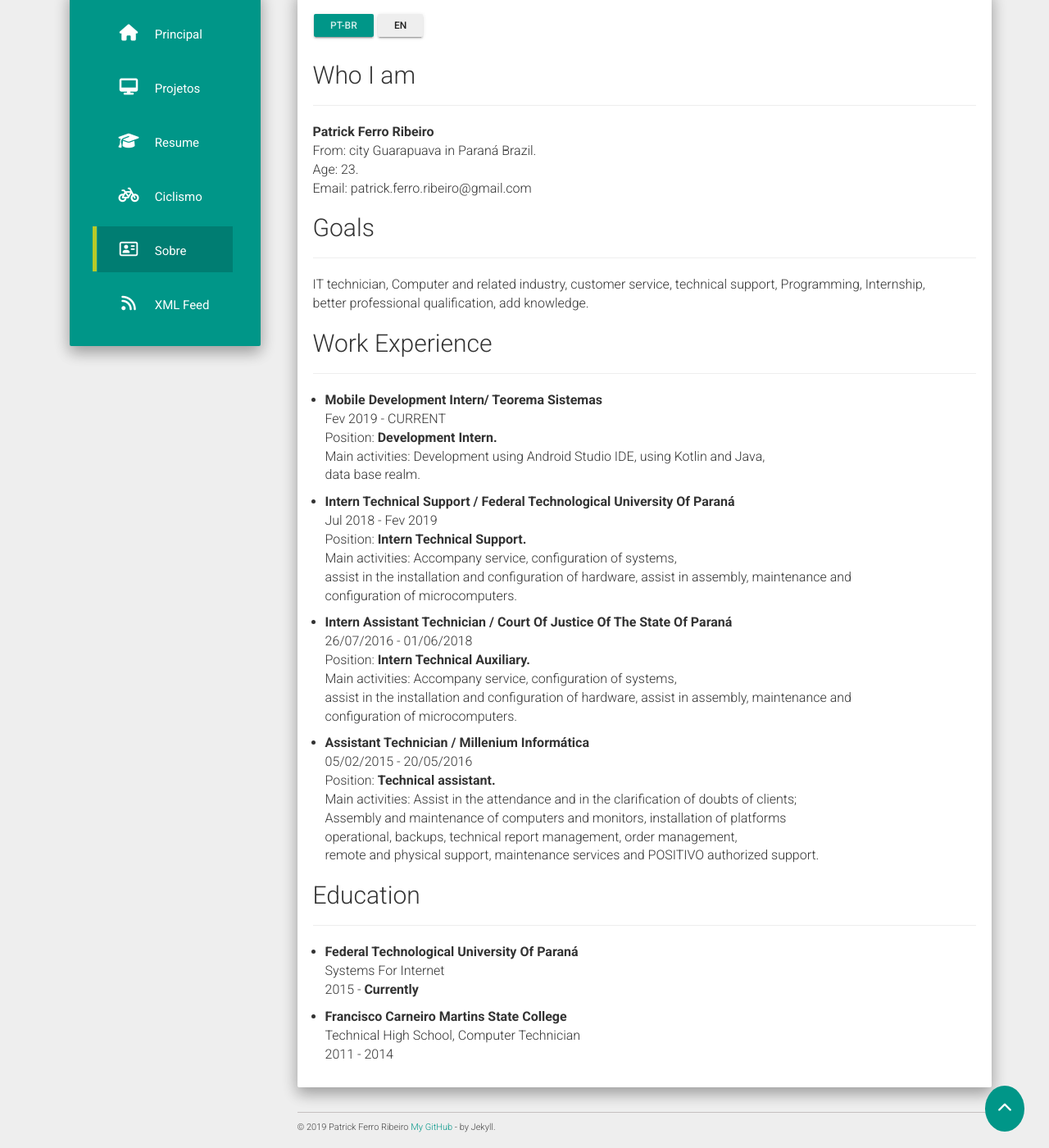
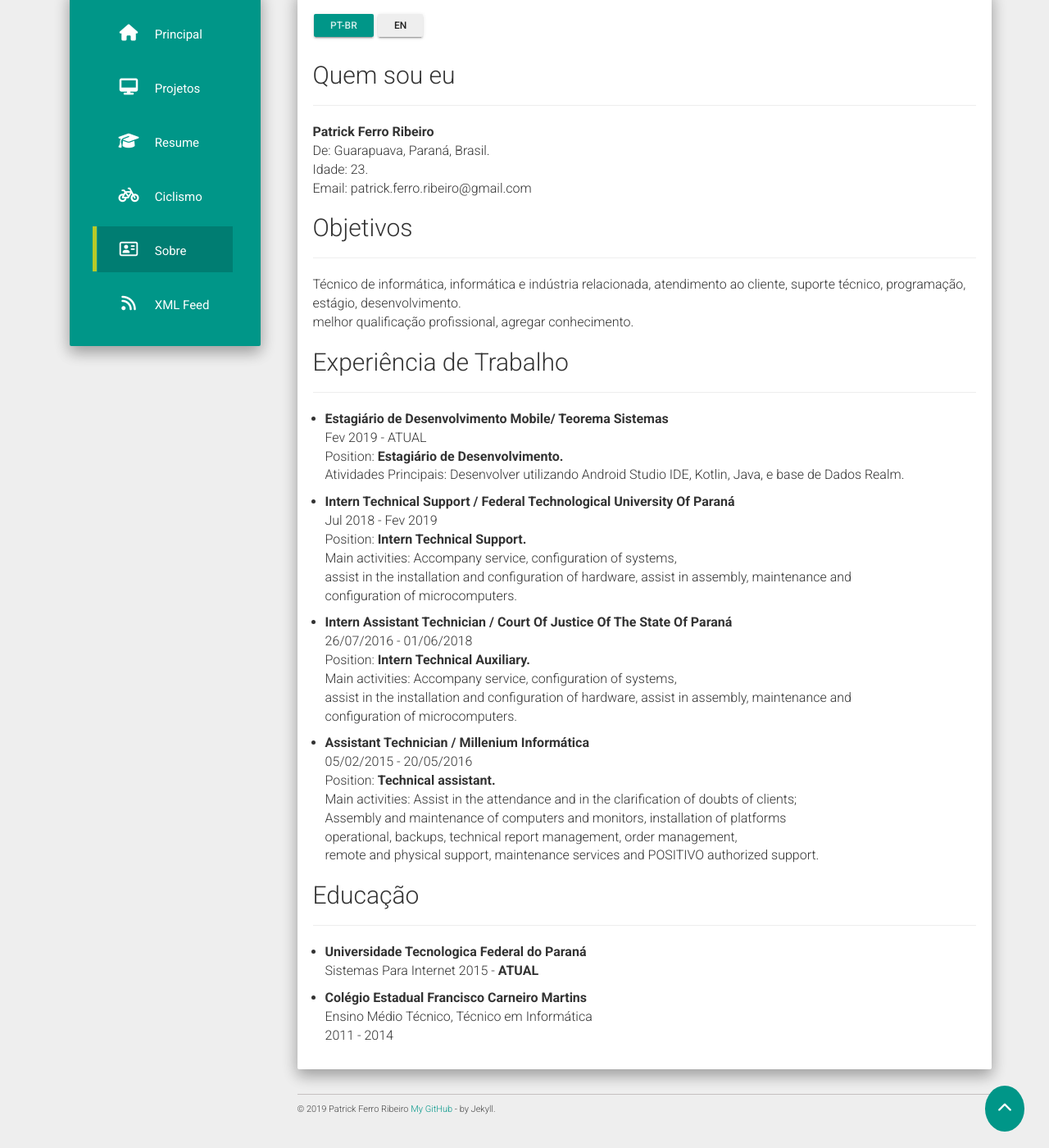
Before and after one commit to riberman/riberman.github.io, a Jekyll site: the page built from sobre.md, in a window 1280 px wide and 1400 px high, scrolled down 220 px. Shown: the whole window at 82% size. Built offline with Jekyll 4.4.1, drawn with Linux system fonts in a browser that asks for light colours; nearby versions of some CDN libraries.

Commit message:
Update about.

```diff
--- a/sobre.md
+++ b/sobre.md
@@ -6,25 +6,24 @@ permalink: /sobre/
 
 [PT-BR](https://riberman.github.io/sobre/){:rel='something'}{:.btn}{:.btn-sm}{:.btn-primary}{:.btn-raised}  [EN](https://riberman.github.io/about/){:rel='something'}{:.btn}{:.btn-sm}{:.btn-default}{:.btn-raised}
 
-## Who I am
+## Quem sou eu
 ___
 **Patrick Ferro Ribeiro**
-From: city Guarapuava in Paraná Brazil.
-Age: 23.
+De: Guarapuava, Paraná, Brasil.
+Idade: 23.
 Email: patrick.ferro.ribeiro@gmail.com
 
-## Goals
+## Objetivos
 ___
-IT technician, Computer and related industry, customer service, technical support, Programming, Internship,
-better professional qualification, add knowledge.
+Técnico de informática, informática e indústria relacionada, atendimento ao cliente, suporte técnico, programação,   estágio, desenvolvimento.
+melhor qualificação profissional, agregar conhecimento.
 
-## Work Experience
+## Experiência de Trabalho
 ___
- - **Mobile Development Intern/ Teorema Sistemas**
-Fev 2019 - CURRENT
-Position: **Development Intern.**
-Main activities: Development using Android Studio IDE, using Kotlin and Java,
-data base realm.
+ - **Estagiário de Desenvolvimento Mobile/ Teorema Sistemas**
+Fev 2019 - ATUAL
+Position: **Estagiário de Desenvolvimento.**
+Atividades Principais: Desenvolver utilizando Android Studio IDE, Kotlin, Java, e base de Dados Realm.
 
  - **Intern Technical Support / Federal Technological University Of Paraná**
 Jul 2018 - Fev 2019
@@ -48,13 +47,13 @@ Assembly and maintenance of computers and monitors, installation of platforms
 operational, backups, technical report management, order management,
 remote and physical support, maintenance services and POSITIVO authorized support.
 
-## Education
+## Educação
 ___
- - **Federal Technological University Of Paraná**
- Systems For Internet
- 2015 - **Currently**
+ - **Universidade Tecnologica Federal do Paraná**
+ Sistemas Para Internet
+ 2015 - **ATUAL**
 
 
- - **Francisco Carneiro Martins State College**
- Technical High School, Computer Technician
+ - **Colégio Estadual Francisco Carneiro Martins**
+ Ensino Médio Técnico, Técnico em Informática
  2011 - 2014
```
Also changed, not shown: about.md (+2 -3 lines).
